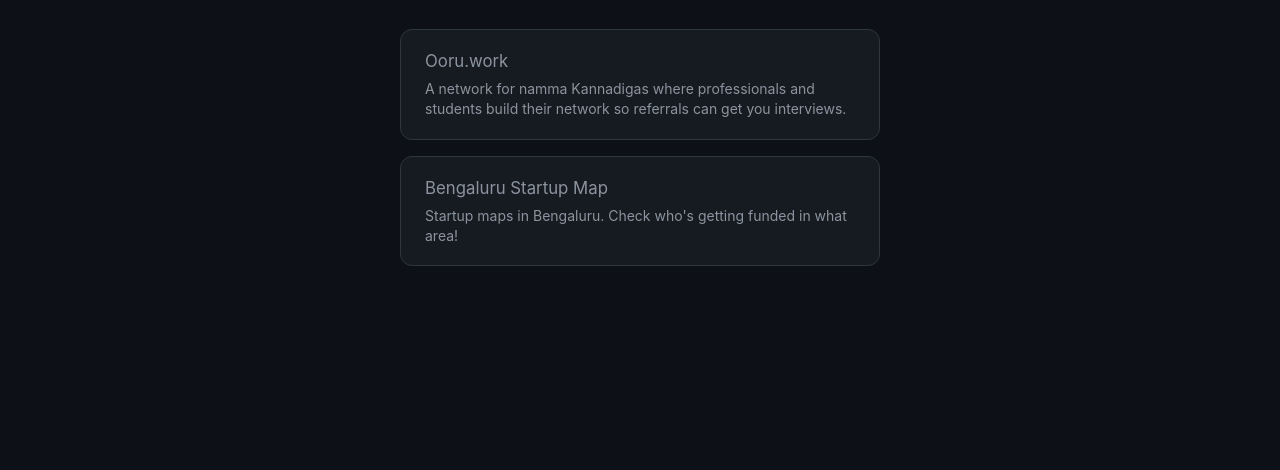
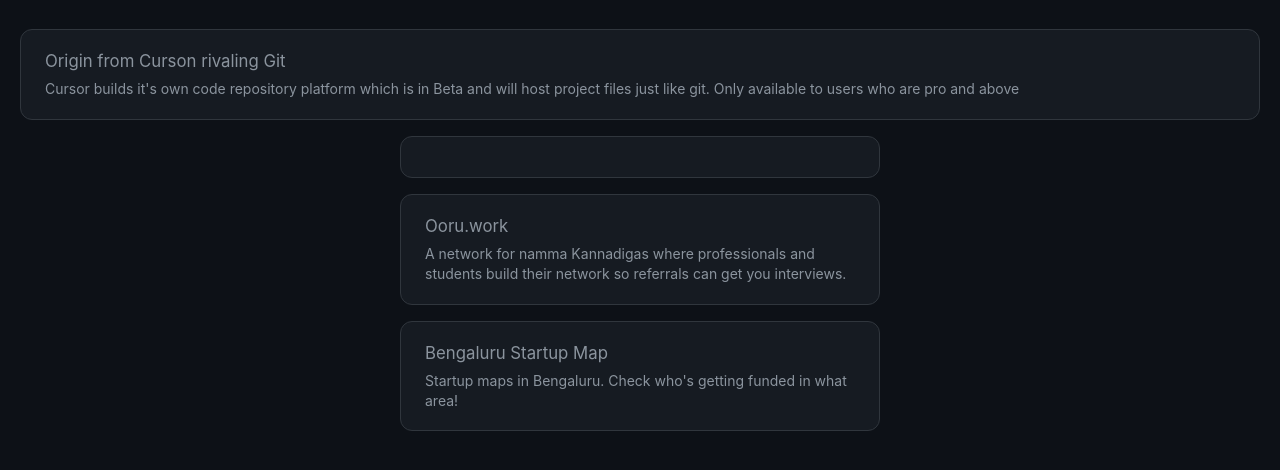
Before and after one commit to kattisrihari/katti-figures-it-out, a plain HTML site: page index.html in a window 1280 px wide. Shown: the part 130-600 px from the top of the page. Drawn offline with Linux system fonts and the light colour scheme.

Commit message:
Add link card for Origin from Cursor
Added a new link card for 'Origin from Cursor' with a description.

```diff
--- a/index.html
+++ b/index.html
@@ -112,6 +112,12 @@
     <p class="subtitle">Katti recommends you check these <span class="highlight-orange">sites</span> <span class="highlight-purple">out :)</span></p>
   </div>
 
+<!-- Card with Purple accent on hover -->
+    <a class="link-card orange-theme" href="https://cursor.com/docs/origin" target="_blank">
+      <span class="highlight-purple" style="font-size: 1.05rem; margin: 0;">Origin from Curson rivaling Git</span>
+      <span>Cursor builds it's own code repository platform which is in Beta and will host project files just like git.
+        Only available to users who are pro and above</span>
+
   <div class="links-container">
     <!-- Card with Orange accent on hover -->
     <a class="link-card orange-theme" href="https://www.ooru.work/" target="_blank">
```
